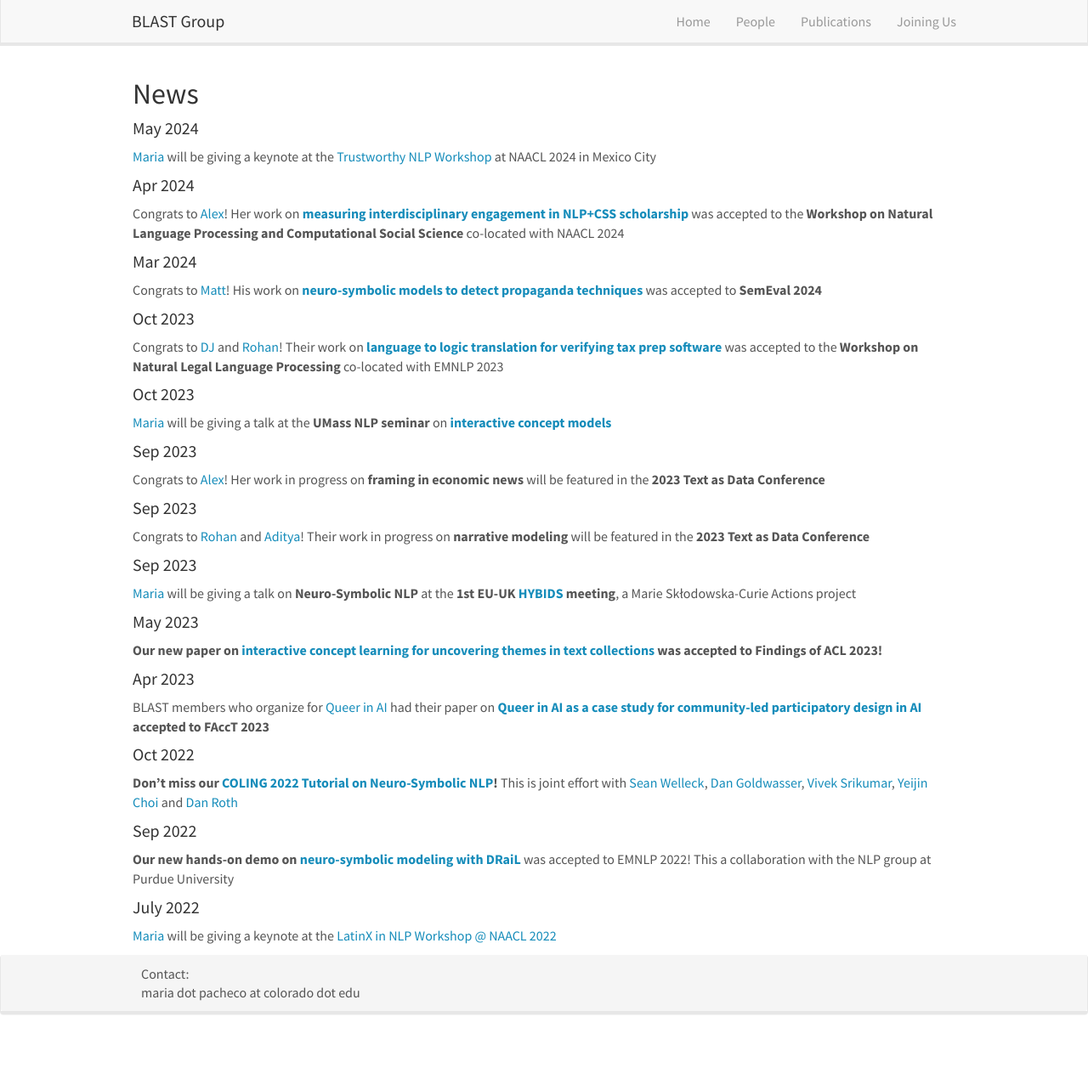
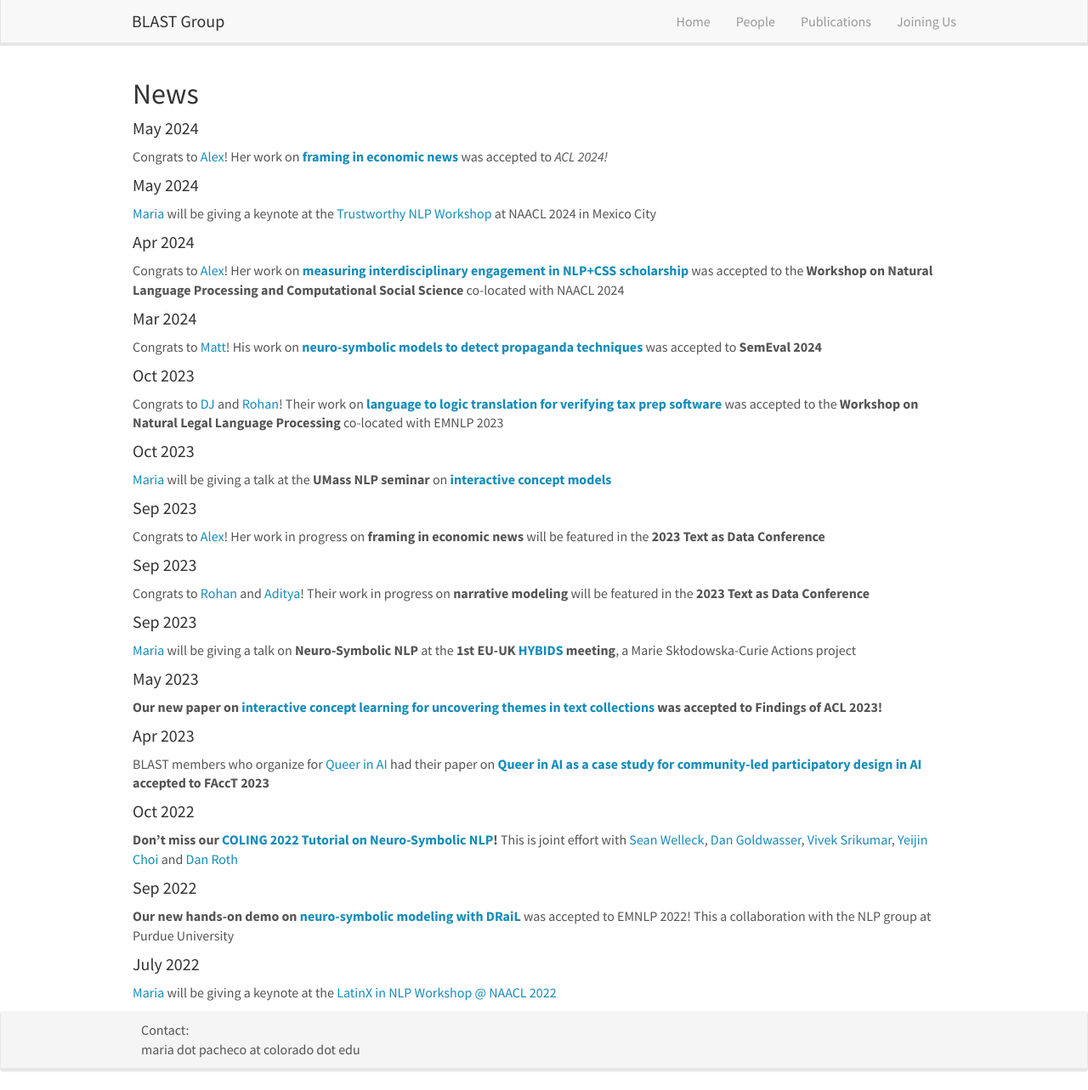
Before and after one commit to blast-cu/blast-cu.github.io, a Jekyll site: the page built from _pages/allnews.md, in a window 1280 px wide and 1283 px high. Shown: the whole window at 85% size. Built offline with Jekyll 4.4.1, drawn with Linux system fonts in a browser that asks for light colours; nearby versions of some CDN libraries.

Commit message:
Update news.yml

```diff
--- a/_data/news.yml
+++ b/_data/news.yml
@@ -1,3 +1,6 @@
+- date: May 2024
+  headline: "Congrats to [Alex](https://aleto1999.github.io/)! Her work on **[framing in economic news](https://arxiv.org/abs/2402.14224)** was accepted to *ACL 2024!*"
+
 - date: May 2024
   headline: "[Maria](https://mlpacheco.github.io/) will be giving a keynote at the [Trustworthy NLP Workshop](https://trustnlpworkshop.github.io/) at NAACL 2024 in Mexico City"
 
```
